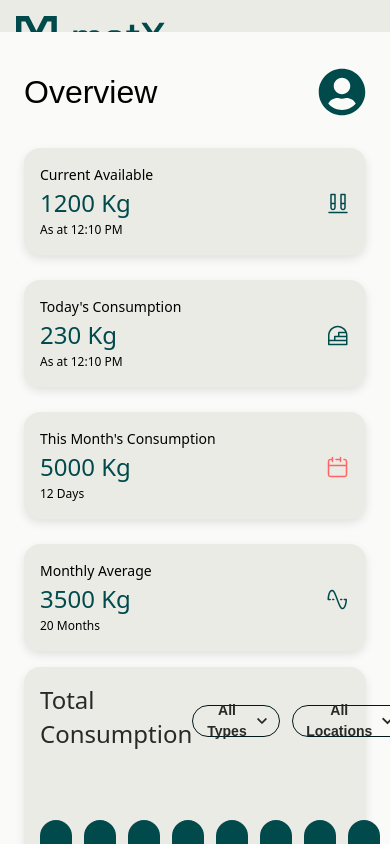
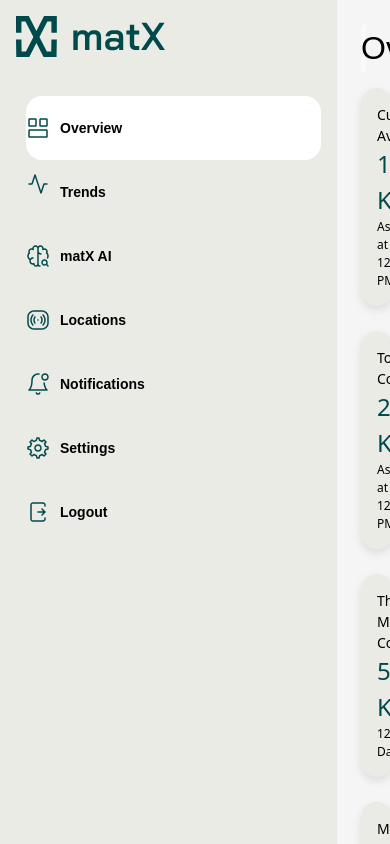
Before and after one commit to sirrotich/matx.africa, a React (Vite) app: page /dashboard in a window 390 px wide. Built offline with nearby package versions, Linux system fonts and the light colour scheme.

Commit message:
sidebar responsive

```diff
--- a/src/pages/Dashboard.jsx
+++ b/src/pages/Dashboard.jsx
@@ -55,6 +55,7 @@ const Dashboard = () => {
   return (
     <div className="dashboard-container">
       {/* Sidebar */}
+      <div className="sidebar-wrapper">
       <div className={`sidebar ${isSidebarCollapsed ? 'collapsed' : ''}`}>
         <div className="logo-container">
           {!isSidebarCollapsed && <svg width="289" height="73" viewBox="0 0 289 73" fill="none" xmlns="http://www.w3.org/2000/svg">
@@ -79,11 +80,11 @@ const Dashboard = () => {
          </Link>
           ))}
         </div>
-        <div className="sidebar-toggle" onClick={toggleSidebar}>
+        {/* <div className="sidebar-toggle" onClick={toggleSidebar}>
           <FaBars />
-        </div>
+        </div> */}
       </div>
-
+</div>
       {/* Main Content */}
       <div className="main-content">
         {/* Selected Sidebar Text and Profile */}
--- a/src/pages/Location.jsx
+++ b/src/pages/Location.jsx
@@ -67,6 +67,7 @@ const Location = () => {
   return (
     <div className="dashboard-container">
       {/* Sidebar */}
+      <div className="sidebar-wrapper">
       <div className={`sidebar ${isSidebarCollapsed ? 'collapsed' : ''}`}>
         <div className="logo-container">
           {!isSidebarCollapsed && <svg width="289" height="73" viewBox="0 0 289 73" fill="none" xmlns="http://www.w3.org/2000/svg">
@@ -91,9 +92,10 @@ const Location = () => {
          </Link>
           ))}
         </div>
-        <div className="sidebar-toggle" onClick={toggleSidebar}>
+        {/* <div className="sidebar-toggle" onClick={toggleSidebar}>
           <FaBars />
-        </div>
+        </div> */}
+      </div>
       </div>
 
       {/* Main Content */}
--- a/src/pages/Trends.jsx
+++ b/src/pages/Trends.jsx
@@ -65,8 +65,9 @@ const Trends = () => {
   };
 
   return (
-    <div className="Trends-container">
+    <div className="trends-container">
       {/* Sidebar */}
+      <div className="sidebar-wrapper">
       <div className={`sidebar ${isSidebarCollapsed ? "collapsed" : ""}`}>
       <div className="logo-container">
           {!isSidebarCollapsed && <svg width="289" height="73" viewBox="0 0 289 73" fill="none" xmlns="http://www.w3.org/2000/svg">
@@ -91,11 +92,12 @@ const Trends = () => {
           </Link>
           ))}
         </div>
-        <div className="sidebar-toggle" onClick={toggleSidebar}>
+        {/* <div className="sidebar-toggle" onClick={toggleSidebar}>
           <FaBars />
-        </div>
+        </div> */}
       </div>
 
+</div>
       {/* Main Content */}
       <div className="main-content">
         {/* Selected Sidebar Text and Profile */}
--- a/src/styles/Dashboard.css
+++ b/src/styles/Dashboard.css
@@ -10,18 +10,35 @@
 }
 
 /* Sidebar Styling */
-.sidebar {
+.sidebar-dashboard {
     width: 337px; /* Fixed width for larger screens */
     min-width: 240px; /* Minimum width */
     height: 100vh; /* Full height */
-    background-color: rgba(235, 235, 230, 1);
+    /* background-color: rgba(235, 235, 230, 1); */
     padding: 24px;
     display: flex;
     flex-direction: column;
     justify-content: flex-start; /* Align items at the top */
     overflow-y: auto; /* Scrollable sidebar */
     transition: width 0.3s ease;
+
+
 }
+
+.sidebar {
+    width: 100%; /* Sidebar takes full width of the wrapper */
+    display: flex;
+    flex-direction: column;
+    justify-content: flex-start;
+    padding: 24px;
+  }
+
+  .main-content {
+    margin-left: 337px; /* Push the main content to the right of the sidebar */
+    padding: 24px; /* Optional padding for main content */
+    background-color: #f5f5f5; /* Background for main content */
+    z-index: 1; /* Lower z-index than the sidebar */
+  }
 
 /* Collapsed Sidebar */
 .sidebar.collapsed {
@@ -49,7 +66,7 @@
     max-height: 33px; /* Limit height */
     border-radius: 86.4px 0 0 0;
     opacity: 1;
-    margin-left: 20px;
+    margin-left: 25px;
     color: rgba(0, 74, 76, 1);
 }
 
@@ -98,14 +115,6 @@
     color: inherit; /* Icon color matches text */
 }
 
-/* Main Content Styling */
-.main-content {
-    flex-grow: 1;
-    padding: 24px;
-    display: flex;
-    flex-direction: column;
-    gap: 16px;
-}
 
 .top-cards, .bottom-cards {
     display: flex;
--- a/src/styles/Trends.css
+++ b/src/styles/Trends.css
@@ -1,4 +1,4 @@
-.Trends-container {
+.trends-container {
   display: flex;
   flex-direction: row; /* Row for larger screens */
   width: 100vw; /* Full width */
@@ -8,18 +8,29 @@
   overflow:auto;
 }
 
-/* Sidebar Styling */
-.sidebar {
-  width: 337px; /* Fixed width for larger screens */
-  min-width: 240px; /* Minimum width */
-  height: 100vh; /* Full height */
-  background-color: rgba(235, 235, 230, 1);
-  padding: 24px;
+.sidebar-trends {
+  width: 100%; /* Sidebar takes full width of the wrapper */
   display: flex;
   flex-direction: column;
-  justify-content: flex-start; /* Align items at the top */
-  overflow-y: auto; /* Scrollable sidebar */
-  transition: width 0.3s ease;
+  justify-content: flex-start;
+  padding: 24px;
+}
+
+.main-content {
+  margin-left: 337px; /* Push the main content to the right of the sidebar */
+  padding: 24px; /* Optional padding for main content */
+  background-color: #f5f5f5; /* Background for main content */
+  z-index: 1; /* Lower z-index than the sidebar */
+}
+.sidebar-wrapper {
+  position: fixed; /* Fix the sidebar wrapper to stay in place */
+  top: 0;
+  left: 0;
+  height: 100vh; /* Full height of the viewport */
+  width: 337px; /* Width of the sidebar */
+  background-color: rgba(235, 235, 230, 1); /* Background color for the wrapper */
+  overflow-y: auto; /* Enable vertical scrolling if the content overflows */
+  z-index: 1000; /* Ensures the sidebar stays on top */
 }
 
 /* Collapsed Sidebar */
@@ -57,14 +68,7 @@
   color: inherit; /* Icon color matches text */
 }
 
-/* Main Content Styling */
-.main-content {
-  flex-grow: 1;
-  padding: 24px;
-  display: flex;
-  flex-direction: column;
-  gap: 16px;
-}
+
 .segment {
   /* Heading */
   display: flex;
```
